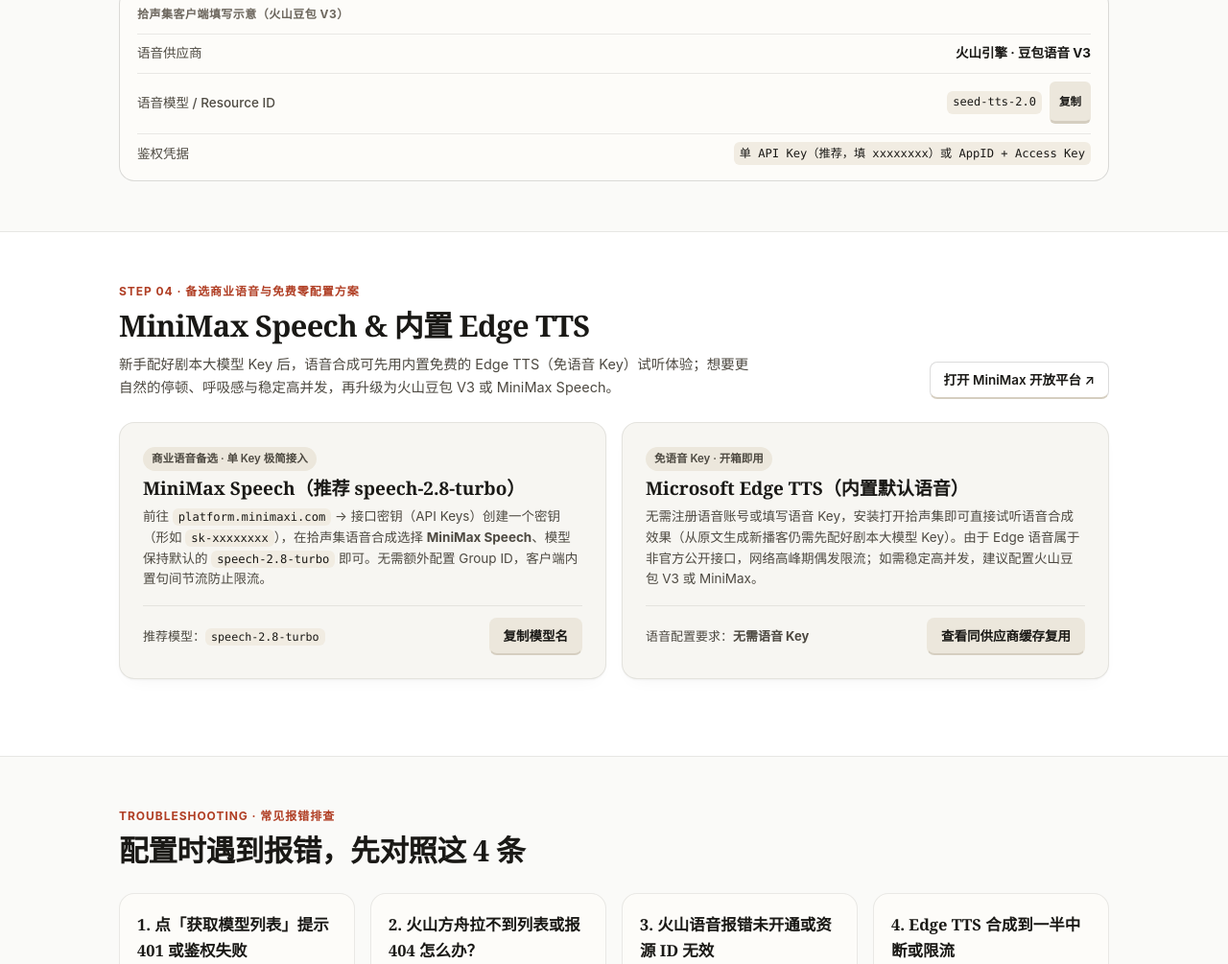
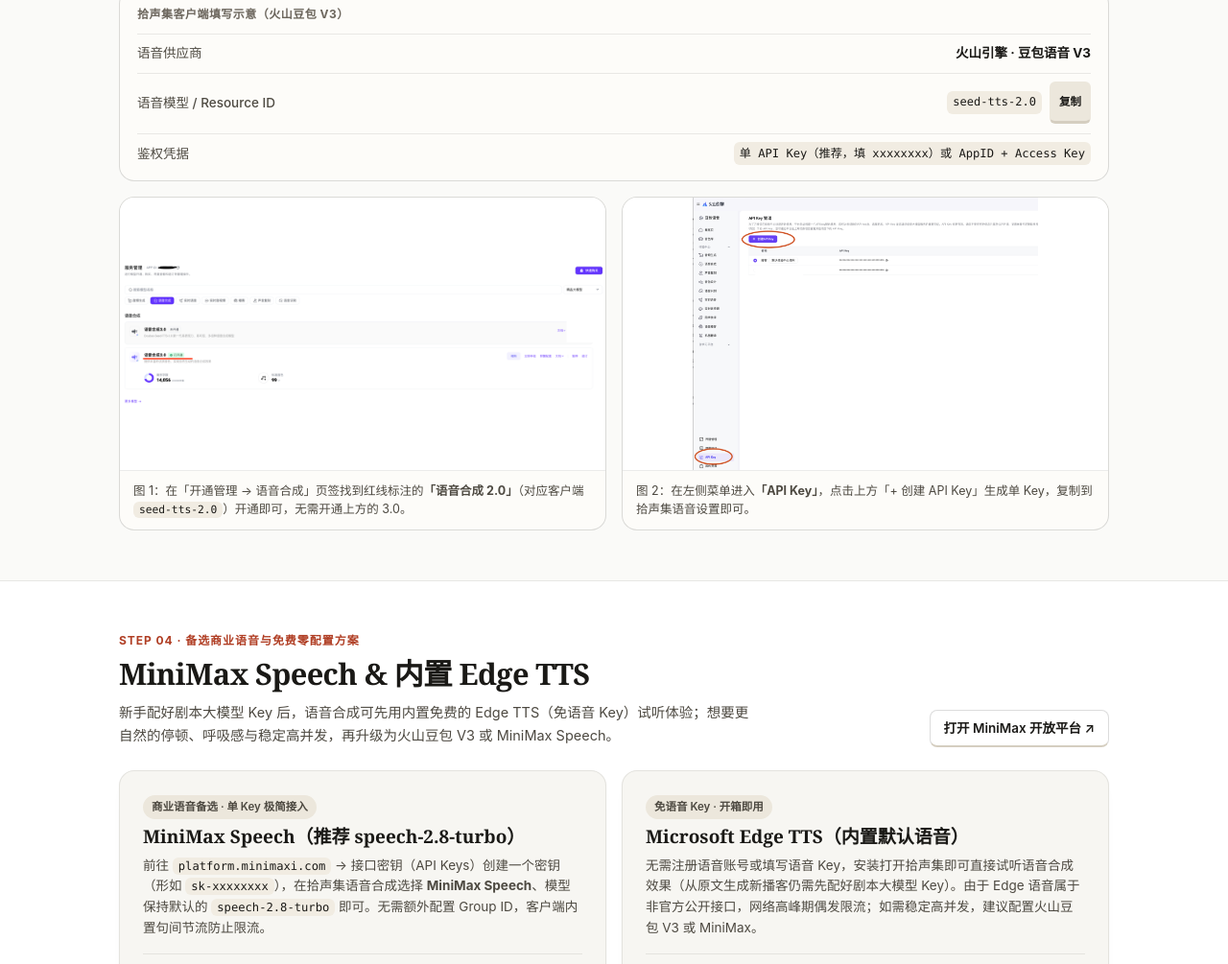
Before and after one commit to Alex-955/Podcast-Generator, an Electron app: page website/guide.html in a window 1280 px wide. Shown: the part 3586-4591 px from the top of the page at 96% size. Drawn offline with Linux system fonts and the light colour scheme.

Commit message:
docs(website): add redacted Volcengine TTS console screenshots to guide

```diff
--- a/website/guide.html
+++ b/website/guide.html
@@ -319,6 +319,17 @@
             <div class="guide-mock-row"><span>鉴权凭据</span><code>单 API Key（推荐，填 xxxxxxxx）或 AppID + Access Key</code></div>
           </div>
         </div>
+
+        <div class="guide-shot-grid">
+          <figure class="guide-shot-card">
+            <img src="./assets/images/volcengine-tts-enable.png" alt="火山引擎豆包语音控制台：在开通管理 → 语音合成页面开通语音合成 2.0" loading="lazy">
+            <figcaption>图 1：在「开通管理 → 语音合成」页签找到红线标注的<strong>「语音合成 2.0」</strong>（对应客户端 <code>seed-tts-2.0</code>）开通即可，无需开通上方的 3.0。</figcaption>
+          </figure>
+          <figure class="guide-shot-card">
+            <img src="./assets/images/volcengine-tts-apikey.png" alt="火山引擎豆包语音控制台：在 API Key 管理页面点击创建 API Key" loading="lazy">
+            <figcaption>图 2：在左侧菜单进入<strong>「API Key」</strong>，点击上方「+ 创建 API Key」生成单 Key，复制到拾声集语音设置即可。</figcaption>
+          </figure>
+        </div>
       </div>
     </section>
 
--- a/website/styles/main.css
+++ b/website/styles/main.css
@@ -2158,6 +2158,46 @@ body.modal-open {
 
 @media (max-width: 820px) {
   .guide-dual-grid {
+    grid-template-columns: 1fr;
+  }
+}
+
+.guide-shot-grid {
+  margin-top: 16px;
+  display: grid;
+  grid-template-columns: repeat(2, minmax(0, 1fr));
+  gap: 16px;
+}
+
+.guide-shot-card {
+  margin: 0;
+  background: var(--bg-surface);
+  border: 1px solid var(--hairline-strong);
+  border-radius: var(--radius-lg);
+  overflow: hidden;
+  display: flex;
+  flex-direction: column;
+}
+
+.guide-shot-card img {
+  display: block;
+  width: 100%;
+  height: auto;
+  aspect-ratio: 16 / 9;
+  object-fit: contain;
+  background: #ffffff;
+  border-bottom: 1px solid var(--hairline);
+}
+
+.guide-shot-card figcaption {
+  padding: 11px 14px;
+  font-size: 12.5px;
+  line-height: 1.55;
+  color: var(--ink-secondary);
+}
+
+@media (max-width: 820px) {
+  .guide-shot-grid {
     grid-template-columns: 1fr;
   }
 }
```
Also changed, not shown: website/assets/images/volcengine-tts-apikey.png (added), website/assets/images/volcengine-tts-enable.png (added).
